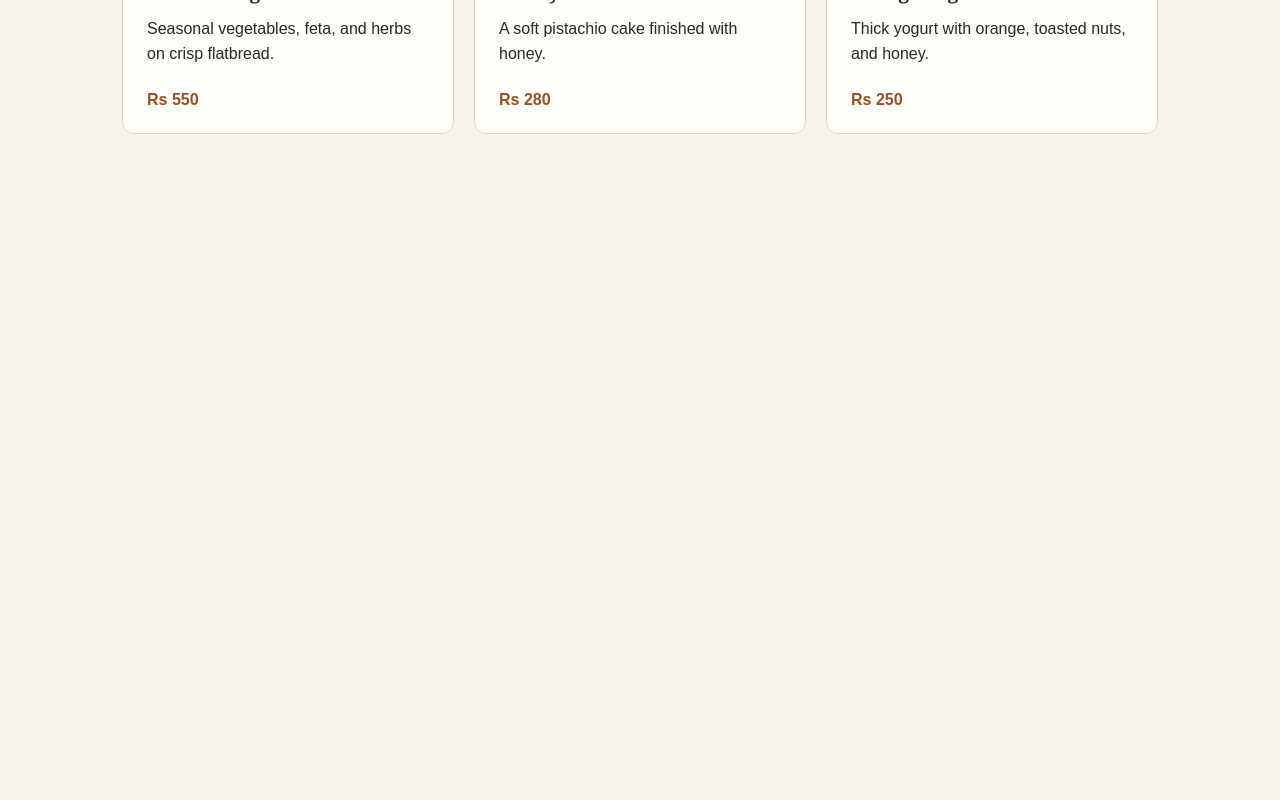
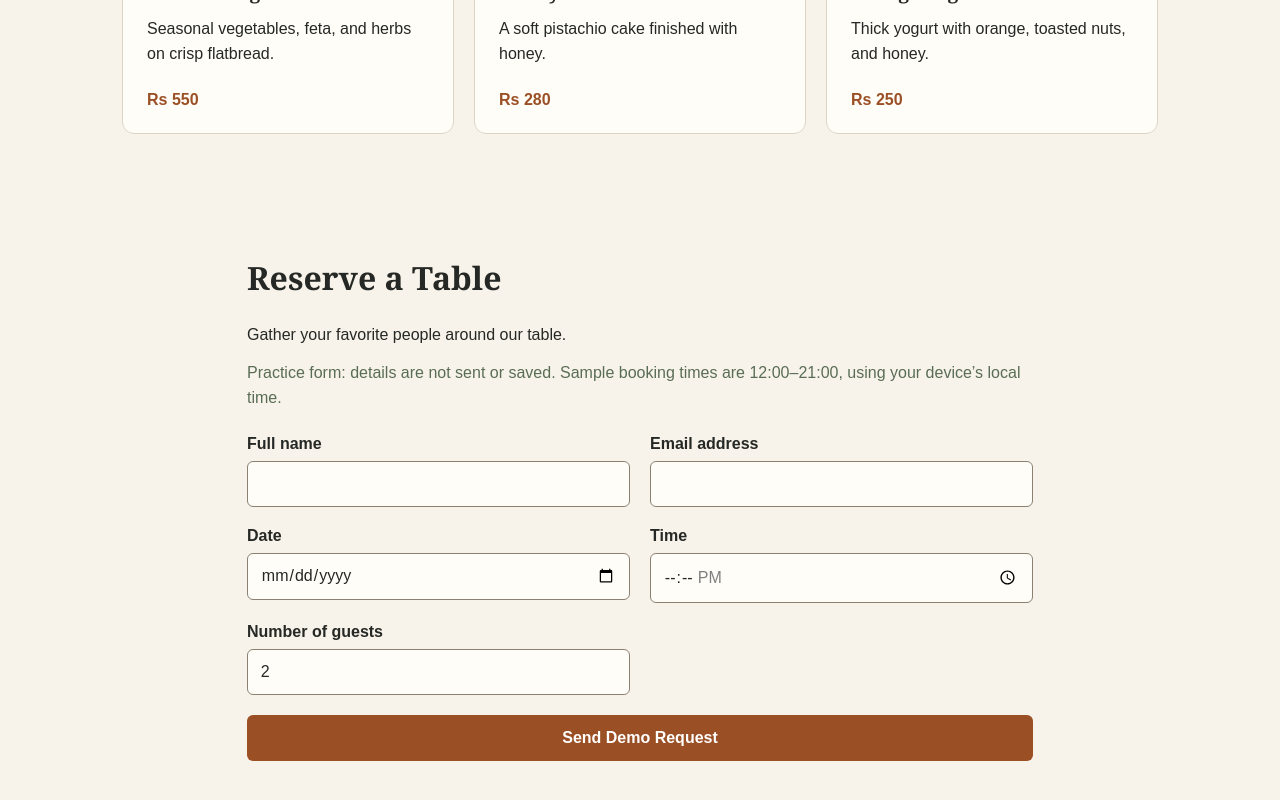
Before and after one commit to stupamanandhar80-wq/restaurant-site, a React (Vite) app: page / in a window 1280 px wide. Shown: the part 1164-1964 px from the top of the page. Before the commit the page ends 1346 px from the top, so only its background shows below. Built offline with nearby package versions, Linux system fonts and the light colour scheme.

Commit message:
Complete Day 4 reservation form with validation

```diff
--- a/src/App.jsx
+++ b/src/App.jsx
@@ -1,6 +1,7 @@
 import Header from './components/Header.jsx';
 import Hero from './components/Hero.jsx';
 import Menu from './components/Menu.jsx';
+import ReservationForm from './components/ReservationForm.jsx';
 
 function App() {
   return (
@@ -8,6 +9,7 @@ function App() {
       <Header />
       <Hero />
       <Menu />
+      <ReservationForm />
     </>
   )
 }
--- /dev/null
+++ b/src/components/ReservationForm.css
@@ -0,0 +1,85 @@
+.reservation {
+  max-width: 850px;
+  margin: 0 auto;
+  padding: 3rem 2rem;
+}
+
+.reservation h2 {
+  font-family: Georgia, serif;
+  font-size: 2rem;
+}
+
+.reservation-note {
+  color: #596d55;
+  line-height: 1.6;
+}
+
+.reservation-form {
+  display: grid;
+  grid-template-columns: repeat(2, minmax(0, 1fr));
+  gap: 1.25rem;
+  margin-top: 1.5rem;
+}
+
+.reservation-field {
+  display: flex;
+  flex-direction: column;
+  gap: 0.5rem;
+}
+
+.reservation-field label {
+  font-weight: bold;
+}
+
+.reservation-field input {
+  width: 100%;
+  min-width: 0;
+  padding: 0.8rem;
+  border: 1px solid #8b8173;
+  border-radius: 6px;
+  background: #fffdf8;
+  color: #252824;
+  font: inherit;
+}
+
+.reservation-field input:focus-visible,
+.reservation-submit:focus-visible {
+  outline: 3px solid #9b4f24;
+  outline-offset: 3px;
+}
+
+.reservation-submit {
+  grid-column: 1 / -1;
+  padding: 0.9rem 1.25rem;
+  border: none;
+  border-radius: 6px;
+  background: #9b4f24;
+  color: white;
+  font: inherit;
+  font-weight: bold;
+  cursor: pointer;
+}
+
+.reservation-submit:hover {
+  background: #7b3e1c;
+}
+
+.reservation-error {
+  color: #a12020;
+  font-weight: bold;
+}
+
+.reservation-confirmation {
+  color: #365536;
+  line-height: 1.6;
+}
+
+@media (max-width: 600px) {
+  .reservation {
+    padding: 2rem 1rem;
+  }
+
+  .reservation-form {
+    grid-template-columns: 1fr;
+  }
+}
--- /dev/null
+++ b/src/components/ReservationForm.jsx
@@ -0,0 +1,159 @@
+import { useState } from 'react';
+import './ReservationForm.css';
+
+const initialForm = {
+  name: '',
+  email: '',
+  date: '',
+  time: '',
+  guests: '2',
+};
+
+function ReservationForm() {
+  const [form, setForm] = useState(initialForm);
+  const [error, setError] = useState('');
+  const [confirmation, setConfirmation] = useState('');
+
+  function handleChange(event) {
+    const { name, value } = event.target;
+
+    setForm((previousForm) => ({
+      ...previousForm,
+      [name]: value,
+    }));
+
+    setError('');
+    setConfirmation('');
+  }
+
+  function handleSubmit(event) {
+    event.preventDefault();
+
+    setError('');
+    setConfirmation('');
+
+    if (!form.name.trim()) {
+      setError('Please enter your name, not just spaces.');
+      return;
+    }
+
+    const requestedDate = new Date(`${form.date}T${form.time}`);
+
+    if (
+      Number.isNaN(requestedDate.getTime()) ||
+      requestedDate <= new Date()
+    ) {
+      setError('Please choose a future date and time.');
+      return;
+    }
+
+    setConfirmation(
+      `Thanks, ${form.name.trim()}! Your demo request is for ${
+        form.guests
+      } guests on ${form.date} at ${form.time}. No real booking was made.`
+    );
+  }
+
+  return (
+    <section id="reservation" className="reservation">
+      <h2>Reserve a Table</h2>
+
+      <p>Gather your favorite people around our table.</p>
+
+      <p id="reservation-help" className="reservation-note">
+        Practice form: details are not sent or saved. Sample booking
+        times are 12:00–21:00, using your device’s local time.
+      </p>
+
+      <form
+        className="reservation-form"
+        onSubmit={handleSubmit}
+        aria-describedby="reservation-help"
+      >
+        <div className="reservation-field">
+          <label htmlFor="reservation-name">Full name</label>
+          <input
+            id="reservation-name"
+            name="name"
+            type="text"
+            autoComplete="name"
+            value={form.name}
+            onChange={handleChange}
+            required
+          />
+        </div>
+
+        <div className="reservation-field">
+          <label htmlFor="reservation-email">Email address</label>
+          <input
+            id="reservation-email"
+            name="email"
+            type="email"
+            autoComplete="email"
+            value={form.email}
+            onChange={handleChange}
+            required
+          />
+        </div>
+
+        <div className="reservation-field">
+          <label htmlFor="reservation-date">Date</label>
+          <input
+            id="reservation-date"
+            name="date"
+            type="date"
+            value={form.date}
+            onChange={handleChange}
+            required
+          />
+        </div>
+
+        <div className="reservation-field">
+          <label htmlFor="reservation-time">Time</label>
+          <input
+            id="reservation-time"
+            name="time"
+            type="time"
+            min="12:00"
+            max="21:00"
+            step="1800"
+            value={form.time}
+            onChange={handleChange}
+            required
+          />
+        </div>
+
+        <div className="reservation-field">
+          <label htmlFor="reservation-guests">Number of guests</label>
+          <input
+            id="reservation-guests"
+            name="guests"
+            type="number"
+            min="1"
+            max="8"
+            step="1"
+            value={form.guests}
+            onChange={handleChange}
+            required
+          />
+        </div>
+
+        <button className="reservation-submit" type="submit">
+          Send Demo Request
+        </button>
+      </form>
+
+      {error && (
+        <p className="reservation-error" role="alert">
+          {error}
+        </p>
+      )}
+
+      <p className="reservation-confirmation" role="status">
+        {confirmation}
+      </p>
+    </section>
+  );
+}
+
+export default ReservationForm;
```
